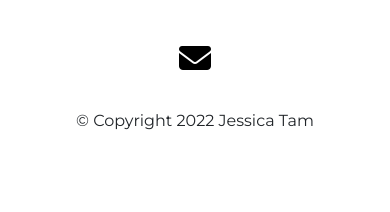
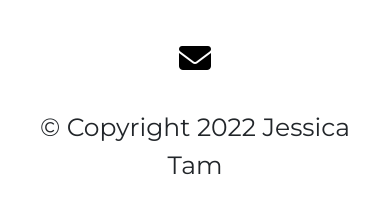
Before and after one commit to jtam128/portfolio, a plain HTML site: page index.html in a window 390 px wide. Shown: the part 5532-5744 px from the top of the page. Before the commit the page ends 5701 px from the top, so only its background shows below. Drawn offline with nearby package versions, Linux system fonts and the light colour scheme.

Commit message:
added font-size property to .footer-paragraph class for media query

```diff
--- a/css/styles.css
+++ b/css/styles.css
@@ -127,6 +127,10 @@ text-align: center;
   margin: 30px;
   font-size: 90px;
  }
+
+ .footer-paragraph {
+  font-size: 25px;
+ }
 }
 
 @media (max-width: 1200px) {
```
